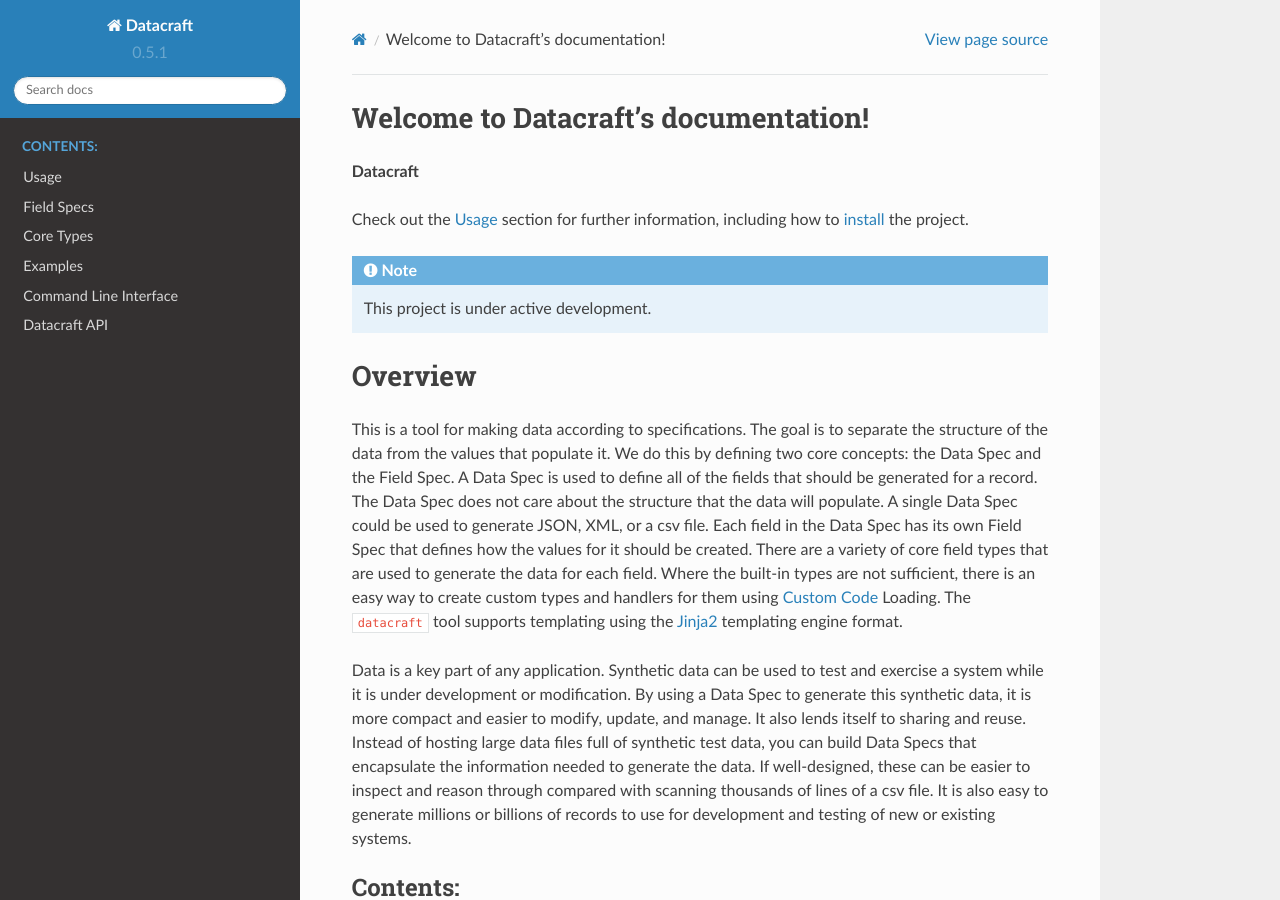
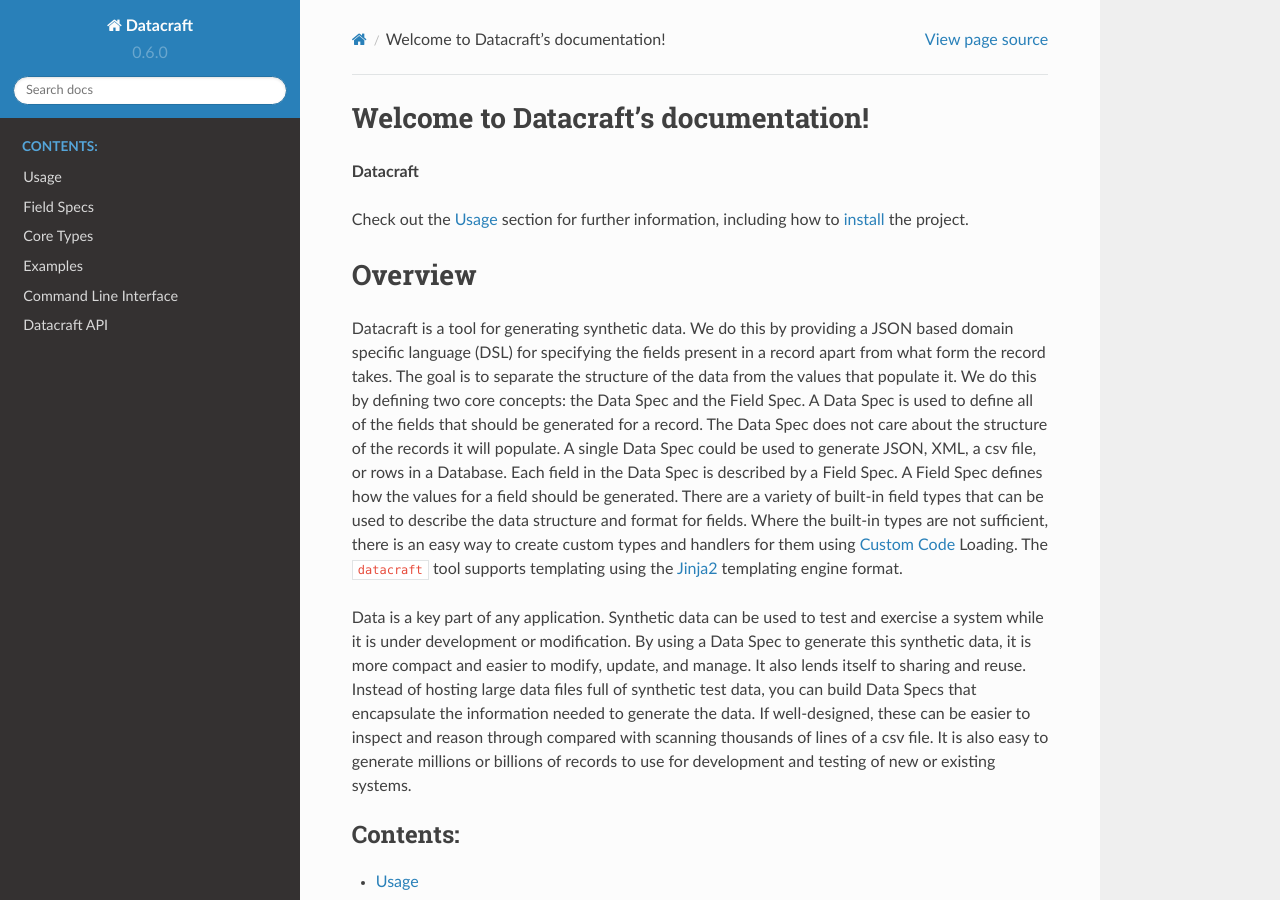
Before and after one commit to bbux-dev/datacraft, a Sphinx documentation site: the page built from docs/source/index.rst, in a window 1280 px wide and 900 px high. Built offline with Sphinx 7.4.7 and the Read the Docs theme 2.0.0, drawn with Linux system fonts in a browser that asks for light colours.

```diff
--- a/docs/source/cli.rst
+++ b/docs/source/cli.rst
@@ -24,7 +24,8 @@
 Log Levels
 ----------
 
-You can change the logging levels to one of ``debug, info, warn, error, or off`` by using the ``-l`` or
+You can change the logging levels to one of
+``'critical', 'fatal', 'error', 'warning', 'warn', 'info', 'debug', 'off', 'stop', 'disable'`` by using the ``-l`` or
 ``--log-level`` flag. See example above.
 
 Type Help
--- a/docs/source/conf.py
+++ b/docs/source/conf.py
@@ -8,8 +8,8 @@
 copyright = '2022, Brian Buxton'
 author = 'Brian Buxton'
 
-release = '0.5'
-version = '0.5.1'
+release = '0.6'
+version = '0.6.0'
 
 # -- General configuration
 
--- a/docs/source/index.rst
+++ b/docs/source/index.rst
@@ -6,22 +6,19 @@
 Check out the :doc:`usage` section for further information, including
 how to :ref:`install<installation>` the project.
 
-.. note::
-
-    This project is under active development.
-
 Overview
 ========
 
-This is a tool for making data according to specifications. The goal is to separate the structure of the data from
-the values that populate it. We do this by defining two core concepts: the Data Spec and the Field Spec. A Data Spec is
-used to define all of the fields that should be generated for a record. The Data Spec does not care about the
-structure that the data will populate. A single Data Spec could be used to generate JSON, XML, or a csv file. Each
-field in the Data Spec has its own Field Spec that defines how the values for it should be created. There are a
-variety of core field types that are used to generate the data for each field. Where the built-in types are not
-sufficient, there is an easy way to create custom types and handlers for them using :ref:`Custom Code<custom_code>`
-Loading. The ``datacraft`` tool supports templating using the `Jinja2 <https://pypi.org/project/Jinja2/>`_ templating
-engine format.
+Datacraft is a tool for generating synthetic data. We do this by providing a JSON based domain specific language (DSL)
+for specifying the fields present in a record apart from what form the record takes. The goal is to separate the
+structure of the data from the values that populate it. We do this by defining two core concepts: the Data Spec and
+the Field Spec. A Data Spec is used to define all of the fields that should be generated for a record. The Data Spec
+does not care about the structure of the records it will populate. A single Data Spec could be used to generate JSON,
+XML, a csv file, or rows in a Database. Each field in the Data Spec is described by a Field Spec. A Field Spec
+defines how the values for a field should be generated. There are a variety of built-in field types that can be used
+to describe the data structure and format for fields. Where the built-in types are not sufficient, there is an easy way
+to create custom types and handlers for them using :ref:`Custom Code<custom_code>` Loading. The ``datacraft`` tool
+supports templating using the `Jinja2 <https://pypi.org/project/Jinja2/>`_ templating engine format.
 
 Data is a key part of any application. Synthetic data can be used to test and exercise a system while it is under
 development or modification. By using a Data Spec to generate this synthetic data, it is more compact and easier to
--- a/setup.cfg
+++ b/setup.cfg
@@ -1,6 +1,6 @@
 [metadata]
 name = datacraft
-version = 0.5.1
+version = 0.6.0
 description = Data Generation Through Specification
 long_description = file: README.md
 long_description_content_type = text/markdown; charset=UTF-8
```
Also changed, not shown: CHANGES.md (+8 -0 lines), docs/source/usage.rst (+112 -33 lines), 10 other files.
